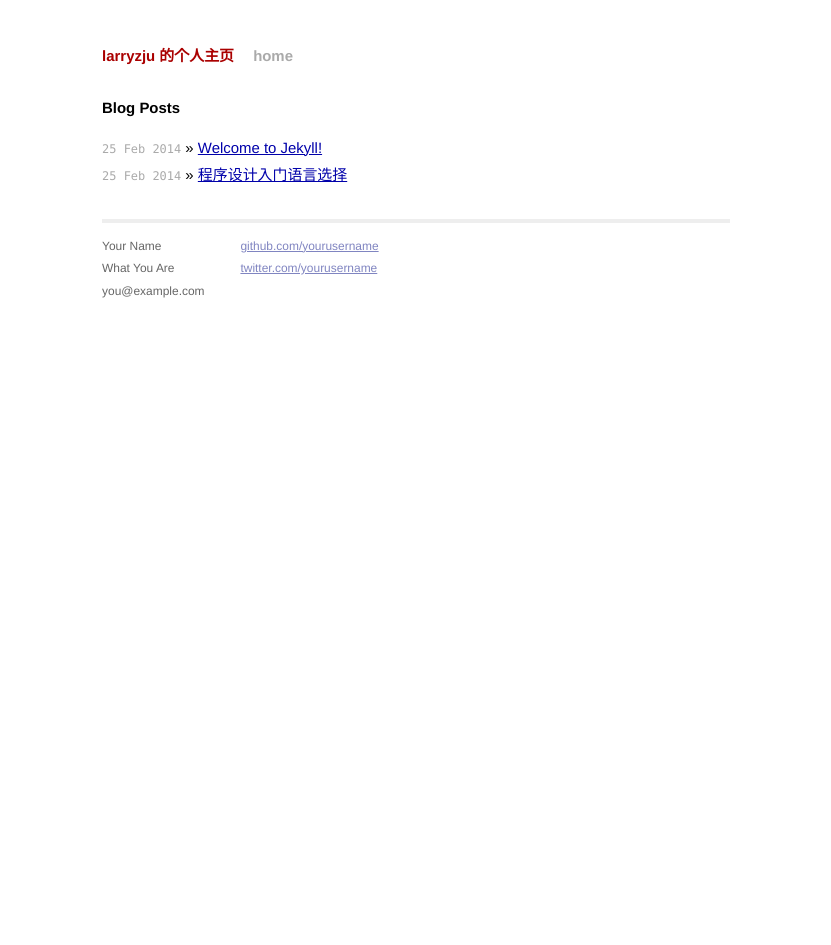
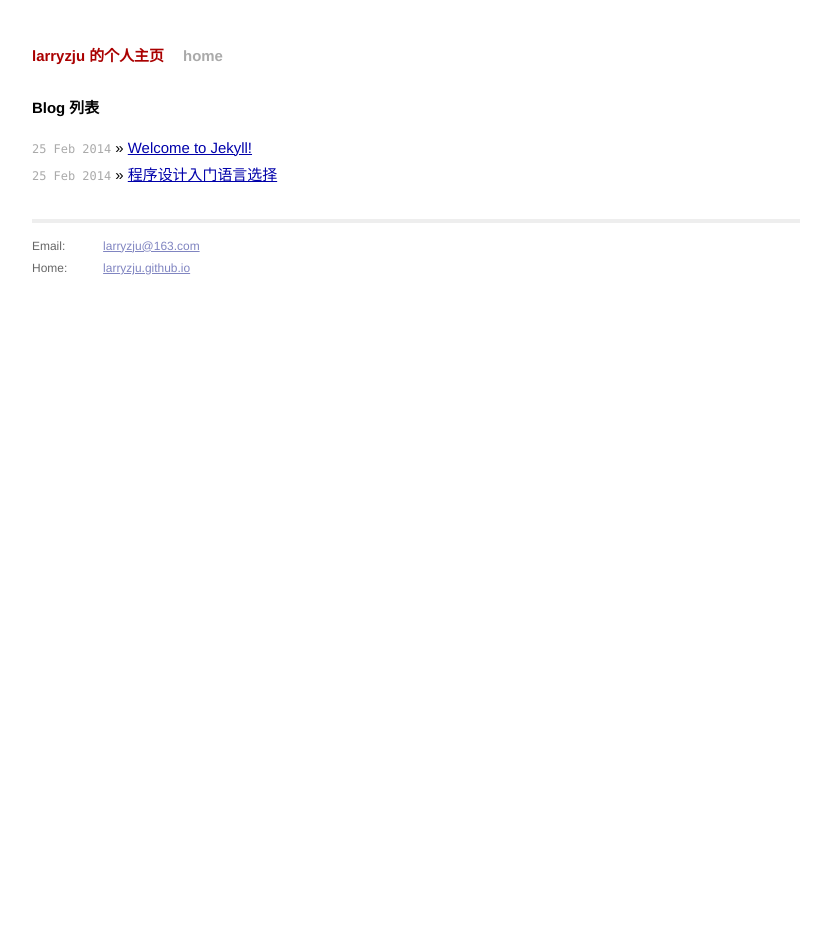
Before and after one commit to larryzju/larryzju.github.io, a Jekyll site: the page built from index.html, in a window 1280 px wide. Shown: the whole page, without its empty margins (224-1055 px from the left). Built offline with Jekyll 4.4.1, drawn with Linux system fonts in a browser that asks for light colours; Markdown is read by kramdown in place of the engine named in the settings.

Commit message:
修改页面形式

```diff
--- a/_config.yml
+++ b/_config.yml
@@ -1,3 +1,5 @@
 name: larryzju 的个人主页
 markdown: redcarpet
 pygments: true
+encoding: UTF-8
+timezone: Asia/Shanghai
--- a/_layouts/default.html
+++ b/_layouts/default.html
@@ -26,15 +26,14 @@
           <div class="footer">
             <div class="contact">
               <p>
-                Your Name<br />
-                What You Are<br />
-                you@example.com
+              Email:</br>
+              Home:</br>
               </p>
             </div>
             <div class="contact">
               <p>
-                <a href="https://github.com/yourusername">github.com/yourusername</a><br />
-                <a href="https://twitter.com/yourusername">twitter.com/yourusername</a><br />
+              <a href="mailto://larryzju@163.com">larryzju@163.com</a></br>
+              <a href="http://larryzju.github.io">larryzju.github.io</a></br>
               </p>
             </div>
           </div>
--- a/css/main.css
+++ b/css/main.css
@@ -58,7 +58,7 @@ a:visited { color: #a0a; }
 .site {
   font-size: 115%;
   text-align: justify;
-  width: 42em;
+  width: 60%;
   margin: 3em auto 2em;
   line-height: 1.5em;
 }
--- a/index.html
+++ b/index.html
@@ -1,10 +1,10 @@
 ---
 layout: default
-title: Your New Jekyll Site
+title: larry 的个人主页
 ---
 
 <div id="home">
-  <h1>Blog Posts</h1>
+  <h1>Blog 列表</h1>
   <ul class="posts">
     {% for post in site.posts %}
       <li><span>{{ post.date | date_to_string }}</span> &raquo; <a href="{{ post.url }}">{{ post.title }}</a></li>
```
